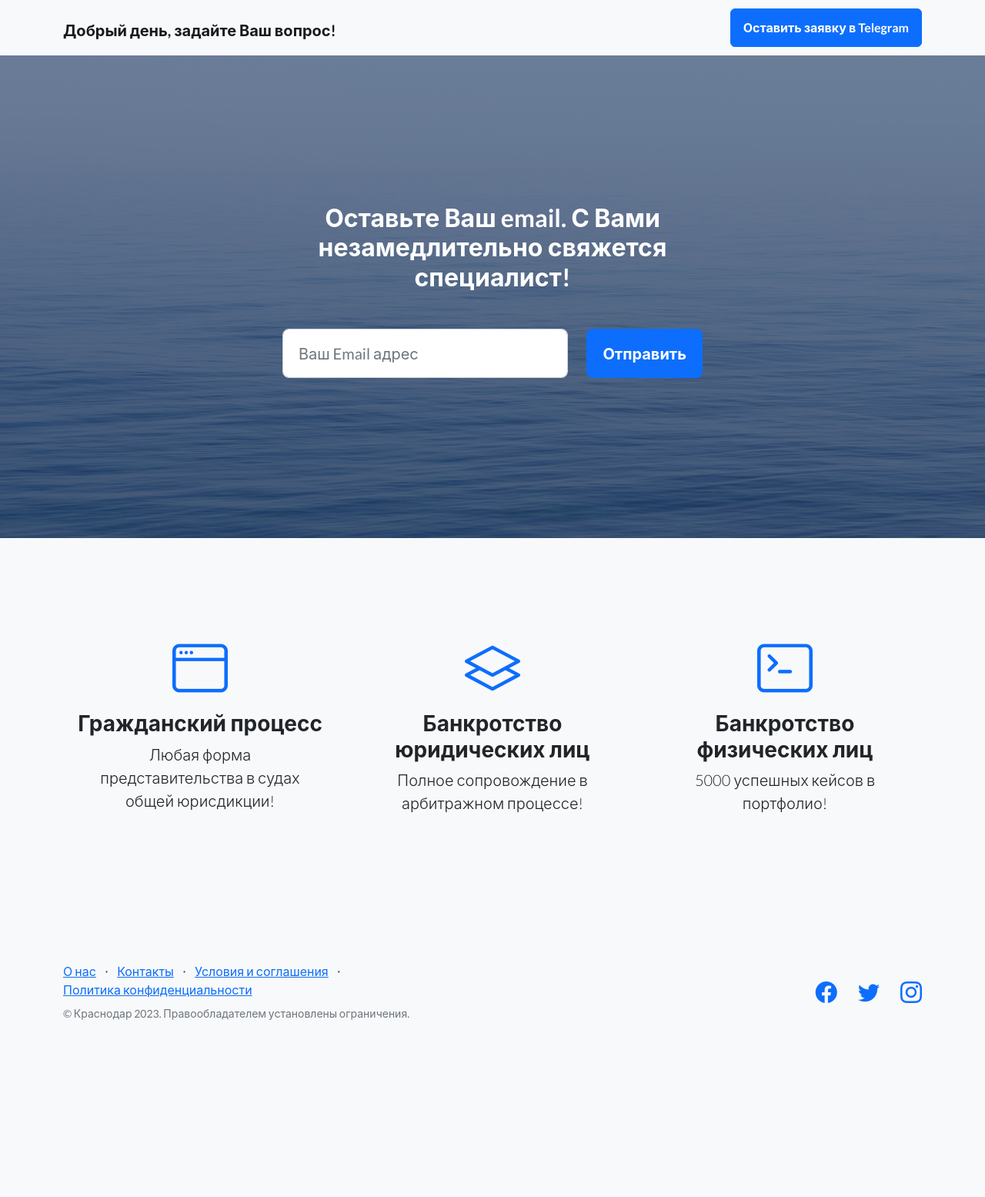
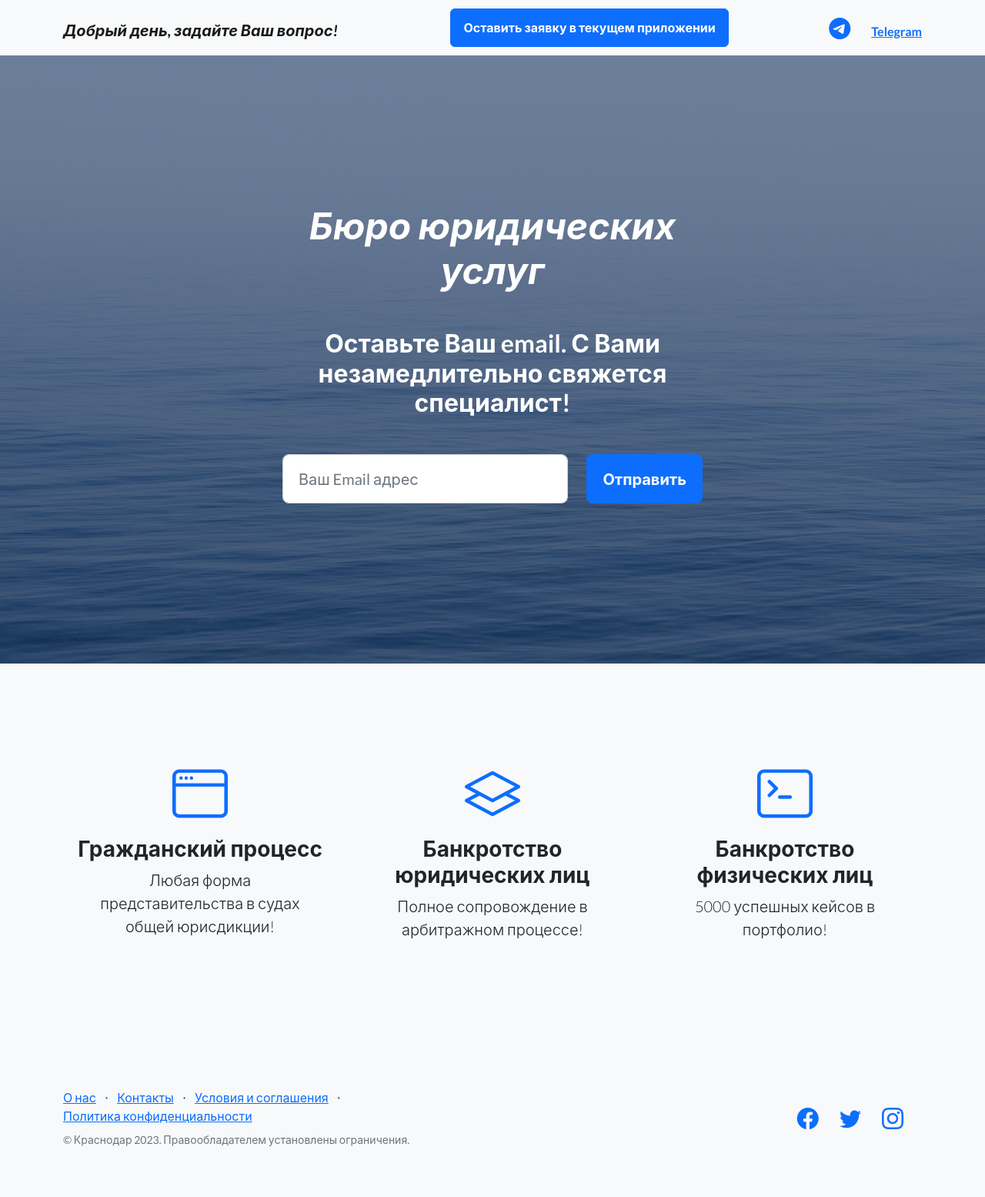
Before and after one commit to Irina-Strong-Lady/landing, a Flask app: page / in a window 1280 px wide. Shown: the whole page at 77% size. Before the commit the page ends 1325 px from the top, so only its background shows below. Run offline with Flask 2, Linux system fonts and the light colour scheme; some libraries are stand-ins or nearby versions.

Commit message:
Fifth commit. Index page style changes.

```diff
--- a/app/templates/index.html
+++ b/app/templates/index.html
@@ -19,8 +19,14 @@
         <!-- Navigation-->
         <nav class="navbar navbar-light bg-light static-top">
             <div class="container">
-                <h1><a class="navbar-brand" href="#!">Добрый день, задайте Ваш вопрос!</a></h1>
-                <a class="btn btn-primary" href="https://t.me/brain_iobot"><b>Оставить заявку в Telegram</b></a>
+                <h1><a class="navbar-brand" href="#!"><em>Добрый день, задайте Ваш вопрос!</em></a></h1>
+                <a class="btn btn-primary" href="#!"><b>Оставить заявку в текущем приложении</b></a>
+                <ul class="list-inline mb-0">
+                    <li class="list-inline-item me-4">
+                        <a href="https://t.me/brain_iobot"><i class="bi-telegram fs-3"></i></a>
+                    </li>
+                        <a class="text-lg-end text-primary" href="https://t.me/brain_iobot"><b>Telegram</b></a>
+                </ul>
             </div>
         </nav>
         <!-- Masthead-->
@@ -28,6 +34,9 @@
             <div class="container position-relative">
                 <div class="row justify-content-center">
                     <div class="col-xl-6">
+                        <div class="text-center text-white">
+                            <!-- Page heading-->
+                            <h1 class="mb-5"><em>Бюро юридических услуг</em></h1>
                         <div class="text-center text-white">
                             <!-- Page heading-->
                             <h2 class="mb-5">Оставьте Ваш email. С Вами незамедлительно свяжется специалист!</h2>
@@ -101,13 +110,16 @@
                     </div>
                     <div class="col-lg-6 h-100 text-center text-lg-end my-auto">
                         <ul class="list-inline mb-0">
+                            <!--<li class="list-inline-item me-4">
+                                <a href="https://t.me/brain_iobot"><i class="bi-telegram fs-3"></i></a>
+                            </li>-->
                             <li class="list-inline-item me-4">
                                 <a href="#!"><i class="bi-facebook fs-3"></i></a>
                             </li>
                             <li class="list-inline-item me-4">
                                 <a href="#!"><i class="bi-twitter fs-3"></i></a>
                             </li>
-                            <li class="list-inline-item">
+                            <li class="list-inline-item me-4">
                                 <a href="#!"><i class="bi-instagram fs-3"></i></a>
                             </li>
                         </ul>
```
Also changed, not shown: 1 other file.
